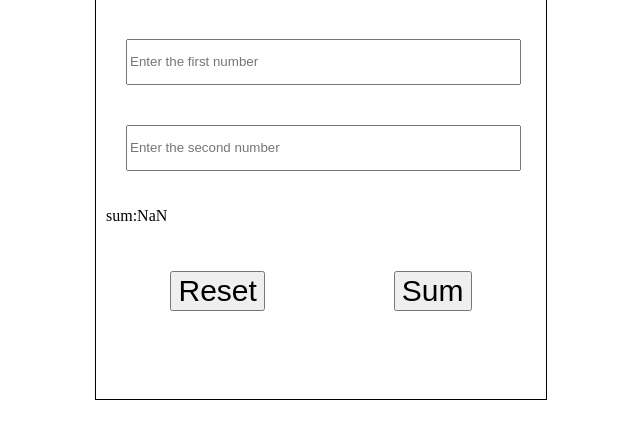
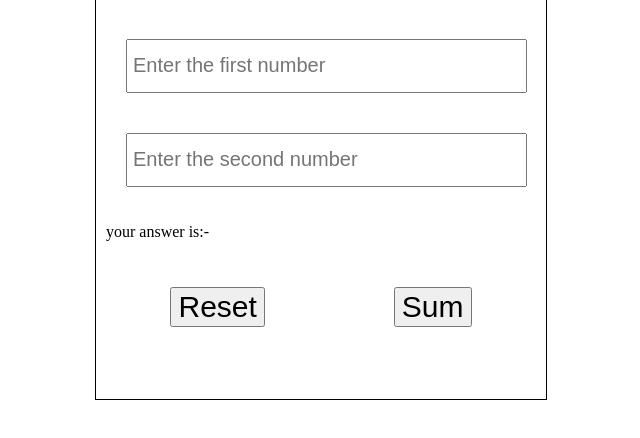
Before and after one commit to Kartik-wandhare/sum-calculater, a plain HTML site: page index.html in a window 1280 px wide. Both pictures are taken after a click on the button "Sum". Shown: the part 222-660 px from the top of the page, without its empty margins (319-959 px from the left). Drawn offline with Linux system fonts and the light colour scheme.

Commit message:
if condition added

```diff
--- a/index.html
+++ b/index.html
@@ -16,10 +16,12 @@
 .heading{
     text-align: center;
 }
-.number{
+.input-box{
     margin: 20px;
+    padding: 5px;
     width: 90%;
     height: 40px;
+    font-size: 20px;
 }
 .btn{
     font-size: 30px;
@@ -36,8 +38,8 @@
 <body>
    <div class="calculater-body">
     <h1 class="heading">sum-calculater</h1>
-    <input type="number" class="number" id="input1" placeholder="Enter the first number">
-    <input type="number" class="number" id="input2" placeholder="Enter the second number">
+    <input type="number" class="input-box" id="input1" placeholder="Enter the first number">
+    <input type="number" class="input-box" id="input2" placeholder="Enter the second number">
     <p id="result">your answer is:-</p>
     <div class="btn-container">
     <button class="btn btn-input2" onclick="reset()">Reset</button>
@@ -49,7 +51,17 @@
         const input1Element=document.getElementById("input1");
         const input2Element=document.getElementById("input2");
         const resultElement=document.getElementById("result");
-        const total=parseInt(input1Element.value)+parseInt(input2Element.value);
+        const num1=input1Element.value;
+        const num2=input2Element.value;
+        if(num1 == "") {
+         alert("Please enter the first number");
+         return;
+        }
+        if(num2 == "") {
+         alert("Please enter the second number");
+         return;
+        }
+        const total=parseInt(num1.value)+parseInt(num2.value);
         resultElement.innerText=`sum:${total}`;
     }
     function reset(){
```
